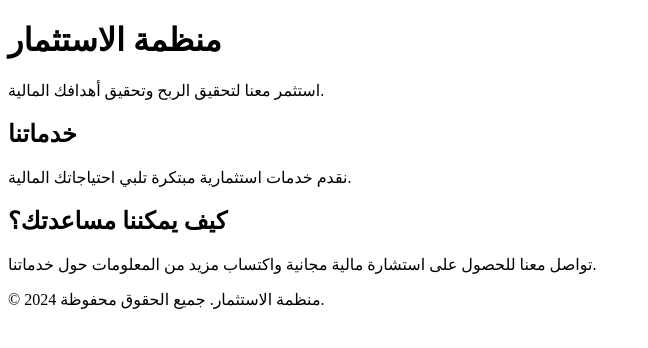
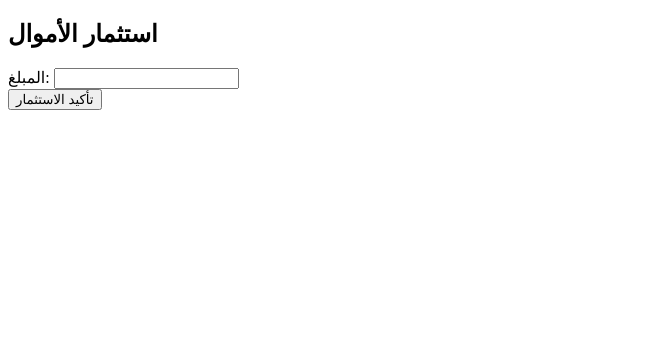
Before and after one commit to Kerovip/1, a plain HTML site: page index.html in a window 1280 px wide. Shown: the whole page, without its empty margins (0-648 px from the left). Drawn offline with Linux system fonts and the light colour scheme.

Commit message:
Add files via upload

```diff
--- a/index.html
+++ b/index.html
@@ -1,33 +1,32 @@
 <!DOCTYPE html>
-<html lang="ar">
+<html lang="en">
 <head>
-    <meta charset="UTF-8">
-    <meta name="viewport" content="width=device-width, initial-scale=1.0">
-    <title>منظمة الاستثمار</title>
-    <!-- قم بتضمين أي ورق أنماط CSS إذا كنت تستخدمه -->
+  <meta charset="UTF-8">
+  <meta name="viewport" content="width=device-width, initial-scale=1.0">
+  <title>صفحة الاستثمار</title>
+  <link rel="stylesheet" href="styles.css">
 </head>
 <body>
 
-    <header>
-        <h1>منظمة الاستثمار</h1>
-        <p>استثمر معنا لتحقيق الربح وتحقيق أهدافك المالية.</p>
-    </header>
+  <div class="investment-container">
+    <h2>استثمار الأموال</h2>
 
-    <section>
-        <h2>خدماتنا</h2>
-        <p>نقدم خدمات استثمارية مبتكرة تلبي احتياجاتك المالية.</p>
-        <!-- يمكنك إضافة المزيد من النصوص أو العناصر هنا -->
-    </section>
+    <!-- خانة إدخال المبلغ -->
+    <div class="investment-input">
+      <label for="amount">المبلغ:</label>
+      <input type="number" id="amount" name="amount" required>
+    </div>
 
-    <section>
-        <h2>كيف يمكننا مساعدتك؟</h2>
-        <p>تواصل معنا للحصول على استشارة مالية مجانية واكتساب مزيد من المعلومات حول خدماتنا.</p>
-        <!-- يمكنك إضافة نموذج اتصال أو روابط للتواصل هنا -->
-    </section>
+    <!-- عداد الوقت -->
+    <div id="timer"></div>
 
-    <footer>
-        <p>&copy; 2024 منظمة الاستثمار. جميع الحقوق محفوظة.</p>
-    </footer>
+    <!-- زر تأكيد الاستثمار -->
+    <button onclick="startInvestment()">تأكيد الاستثمار</button>
 
+    <!-- عرض نتائج الاستثمار -->
+    <div id="investment-results"></div>
+  </div>
+
+  <script src="investment_script.js"></script>
 </body>
 </html>
```
